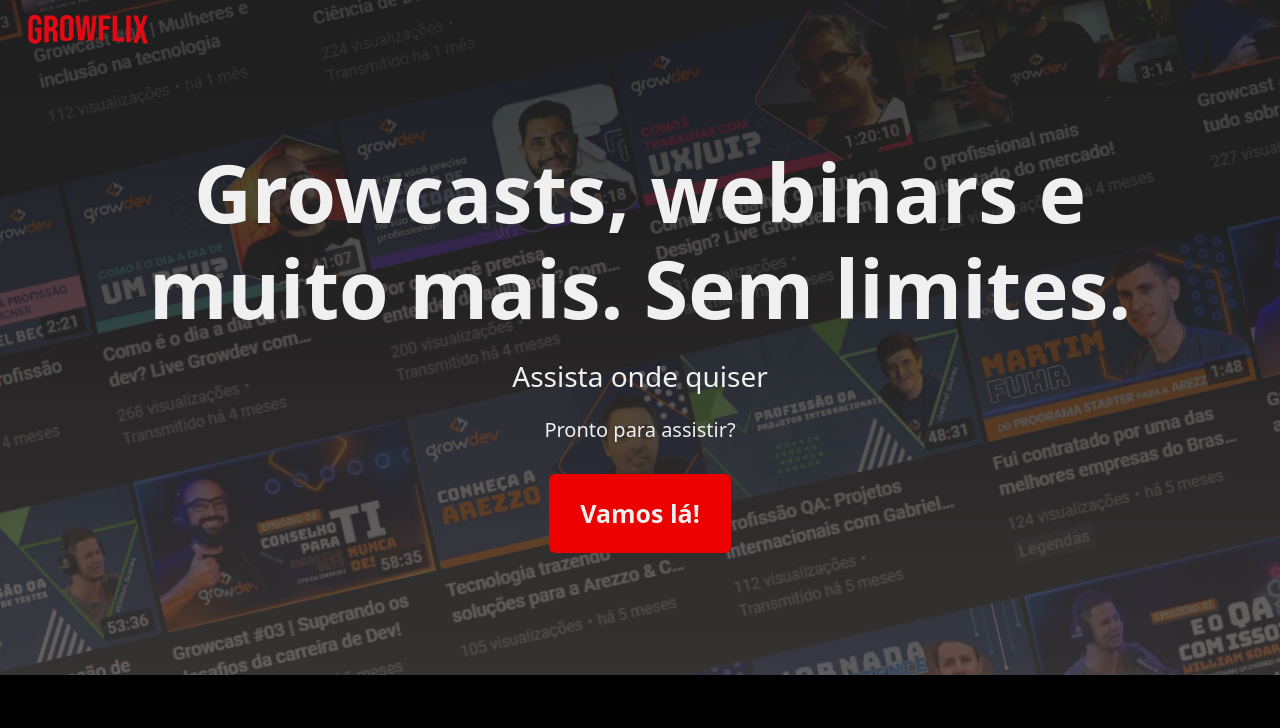
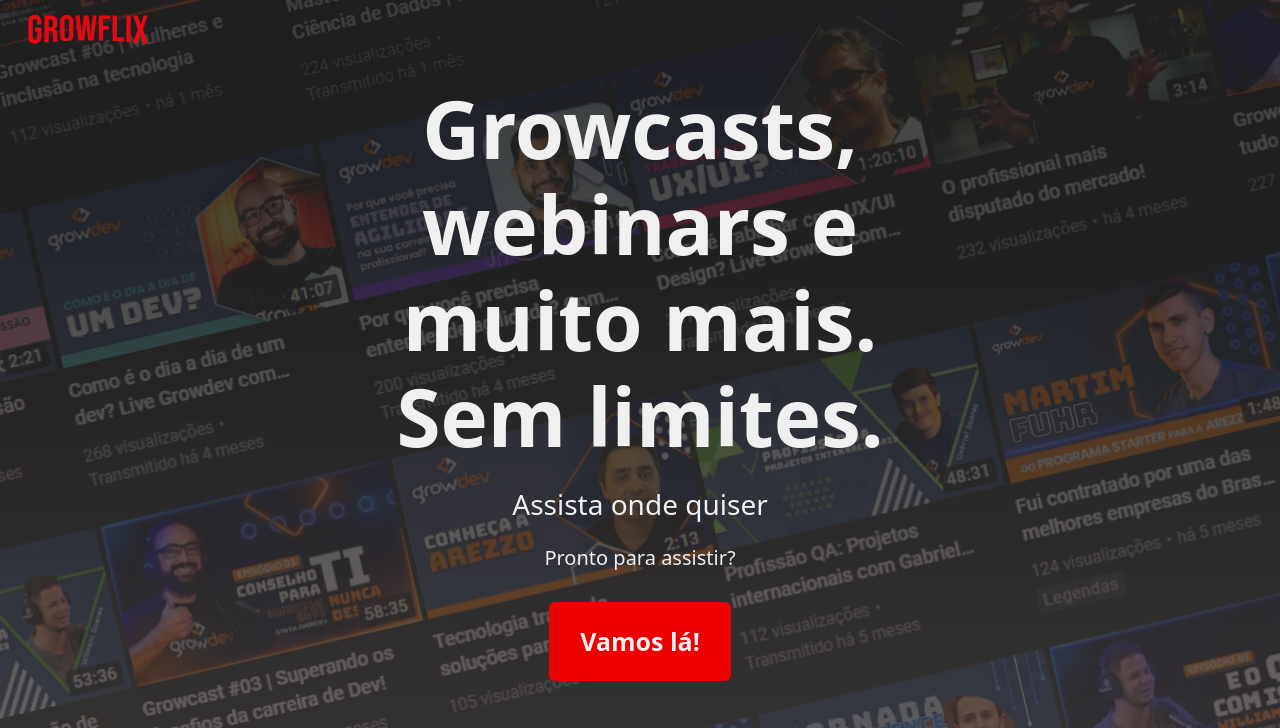
Before and after one commit to manubarb/Growflix, a plain HTML site: page index.html in a window 1280 px wide. Shown: the top 728 px of the page. Drawn offline with Linux system fonts and the light colour scheme.

Commit message:
ajustes no padding do titulo em index.html

```diff
--- a/css/style.css
+++ b/css/style.css
@@ -20,14 +20,17 @@
     color: white;
 }
 
+.my-padding{
+    padding: 0 15rem 0 15rem
+}
+
 .banner{
-	padding: 10vw;
+	padding: 5vw 10vh;
 	text-align: center;
     background:  linear-gradient(
             rgba(0, 0, 0, 0.397),
             rgba(82, 72, 72, 0.3)
         ), url("../assets/images/banner-initial.png")  center/cover no-repeat fixed ;
-    height: 675px;
     filter: brightness(0.9) contrast(1.1) saturate(1.2);
 }
 
--- a/index.html
+++ b/index.html
@@ -20,7 +20,7 @@
             <div class="row">
                     <div class="d-inline-block">
                         <div class="mt-3">
-                            <p class="display-1 fw-bold">Growcasts, webinars e muito mais. Sem limites.</p>
+                            <p class="display-1 fw-bold my-padding">Growcasts, webinars e muito mais. Sem limites.</p>
                             <p class="h3 fw-normal mt-4">Assista onde quiser</p>
                             <p class="h5 fw-normal mt-4">Pronto para assistir?</p>
                         </div>
@@ -65,7 +65,7 @@
 
         <div class="container-fluid section">
             <div class="row justify-content-center">
-                <div class="col-7">
+                <div class="col-7 w-50">
                     <h1 class="display-4 fw-bold mb-3 mt-3 text-center">Perguntas frequentes</h1>
                     <div class="accordion accordion-flush" id="accordionFlushExample">
                         <div class="accordion-item">
```
